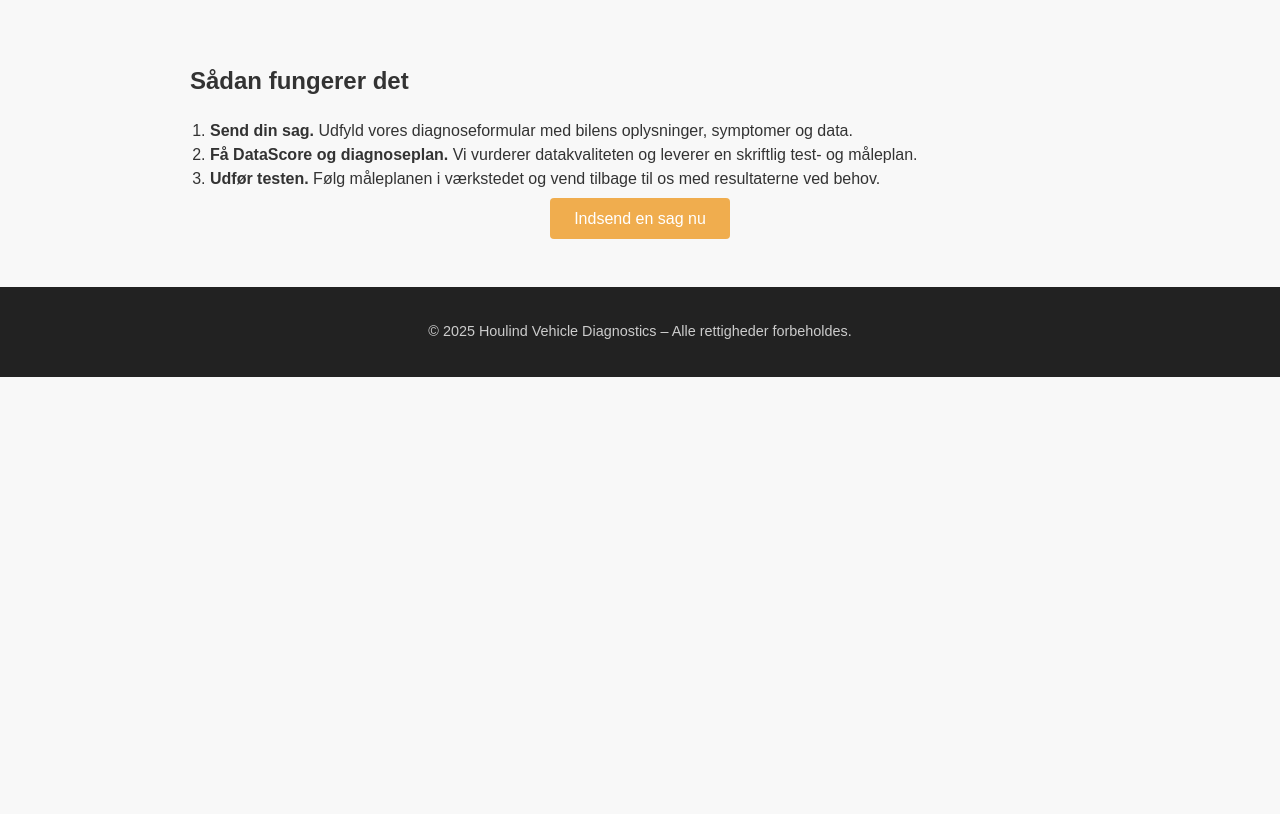
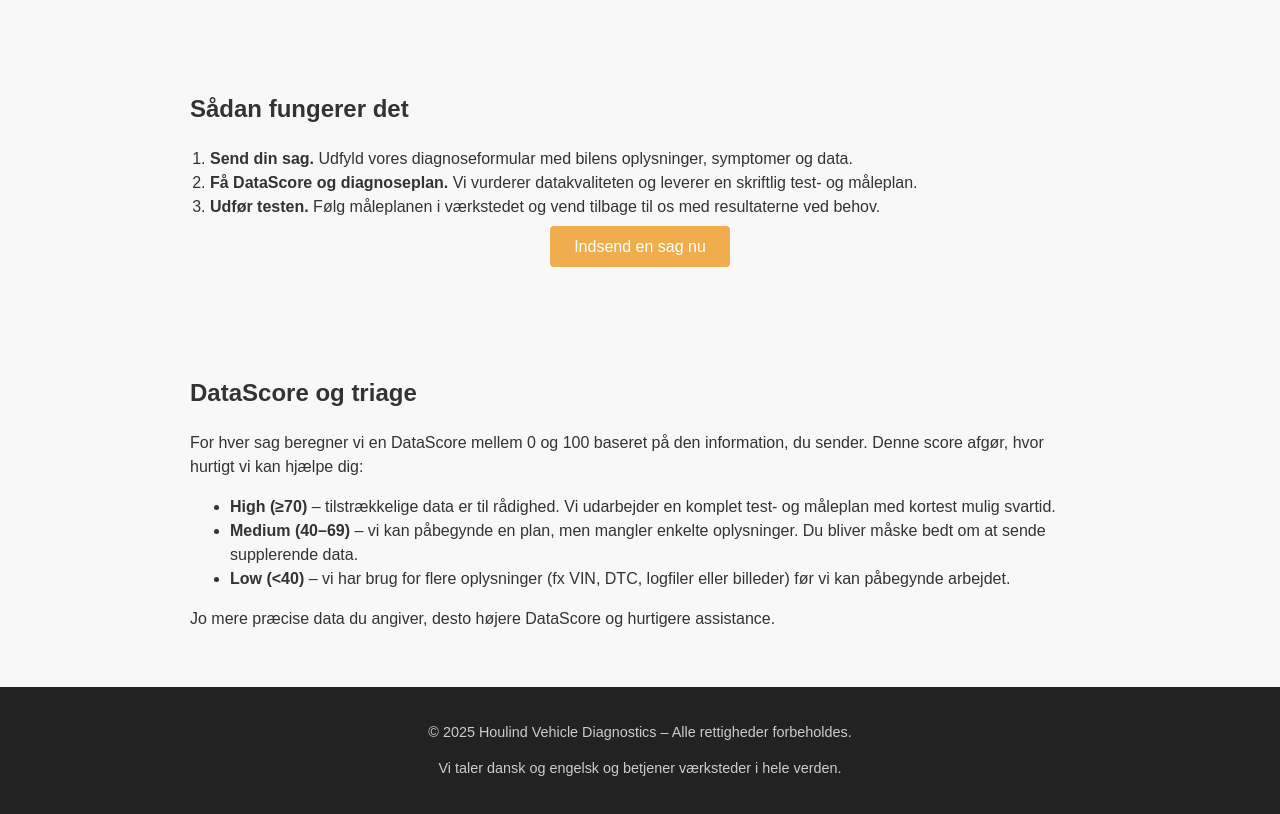
Before and after one commit to Houlind-Vehicle-Diagnostics/hvd-website, a plain HTML site: page index.html in a window 1280 px wide. Shown: the part 947-1761 px from the top of the page. Before the commit the page ends 1324 px from the top, so only its background shows below. Drawn offline with Linux system fonts and the light colour scheme.

Commit message:
Opdater index.html og tilfoj DataScore-workbook
Tilfoej DataScore og triage sektion paa landing page med scoring, high/middle/low, samt tagline for dansk/english support og at alle lande er velkomne. Upload DataScore workbook hvd_datascore_workbook_updated.xlsx med opdaterede DataScore formler.

```diff
--- a/index.html
+++ b/index.html
@@ -21,8 +21,9 @@
 <body>
 <div class="hero">
   <h1>Ekstern diagnosetekniker til værksteder</h1>
-  <p>HVD Remote Diagnostics giver dig en fagligt stærk test‑ og måleplan, når en sag driller. Send data, få en struktureret diagnoseplan og spar tid, penge og fejldele.</p>
-  <a class="cta-button" href="hvd_diagnose_form.html">Indsend en sag</a>
+    <p>HVD Remote Diagnostics giver dig en fagligt stærk test‑ og måleplan, når en sag driller. Send data, få en struktureret diagnoseplan og spar tid, penge og fejldele.
+      <br><em>Vi understøtter både dansk og engelsk – værksteder fra alle lande er velkomne.</em></p>
+    <a class="cta-button" href="hvd_diagnose_form.html">Indsend en sag</a>
 </div>
 
 <div class="section">
@@ -56,8 +57,21 @@
   <p style="text-align:center;"><a class="cta-button" href="hvd_diagnose_form.html">Indsend en sag nu</a></p>
 </div>
 
+<!-- DataScore & triage section -->
+<div class="section datascore">
+  <h2>DataScore og triage</h2>
+  <p>For hver sag beregner vi en DataScore mellem 0 og 100 baseret på den information, du sender. Denne score afgør, hvor hurtigt vi kan hjælpe dig:</p>
+  <ul>
+    <li><strong>High (≥70)</strong> – tilstrækkelige data er til rådighed. Vi udarbejder en komplet test‑ og måleplan med kortest mulig svartid.</li>
+    <li><strong>Medium (40–69)</strong> – vi kan påbegynde en plan, men mangler enkelte oplysninger. Du bliver måske bedt om at sende supplerende data.</li>
+    <li><strong>Low (&lt;40)</strong> – vi har brug for flere oplysninger (fx VIN, DTC, logfiler eller billeder) før vi kan påbegynde arbejdet.</li>
+  </ul>
+  <p>Jo mere præcise data du angiver, desto højere DataScore og hurtigere assistance.</p>
+</div>
+
 <div class="footer">
   <p>© 2025 Houlind Vehicle Diagnostics – Alle rettigheder forbeholdes.</p>
+  <p>Vi taler dansk og engelsk og betjener værksteder i hele verden.</p>
 </div>
 </body>
 </html>
```
Also changed, not shown: 1 other file.
